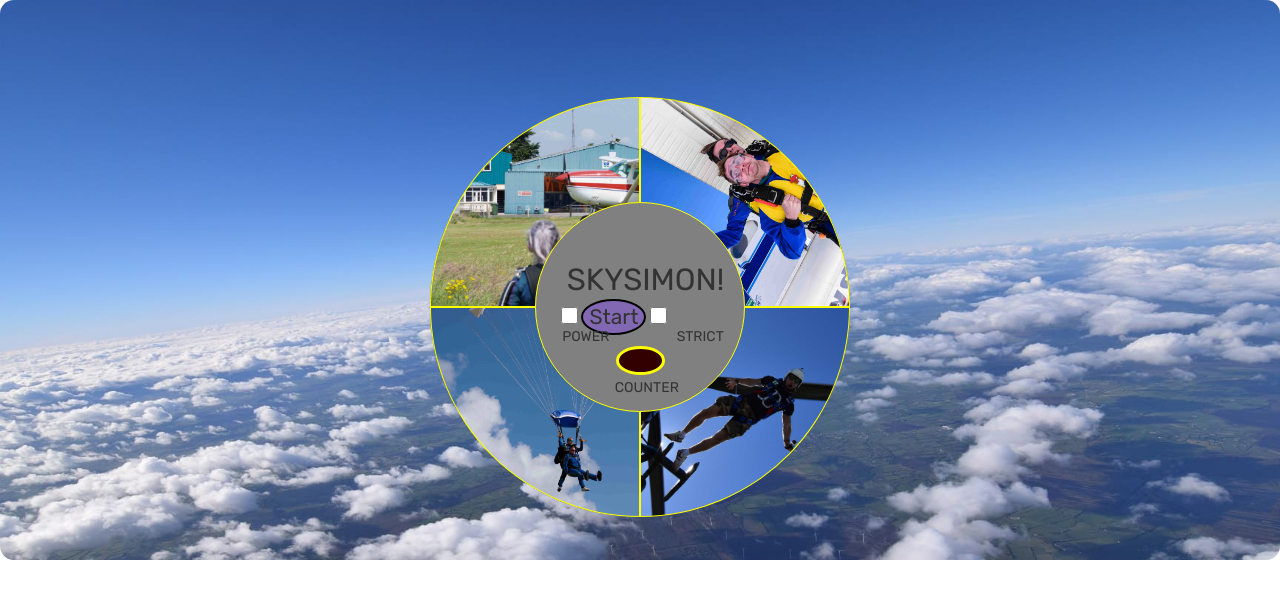
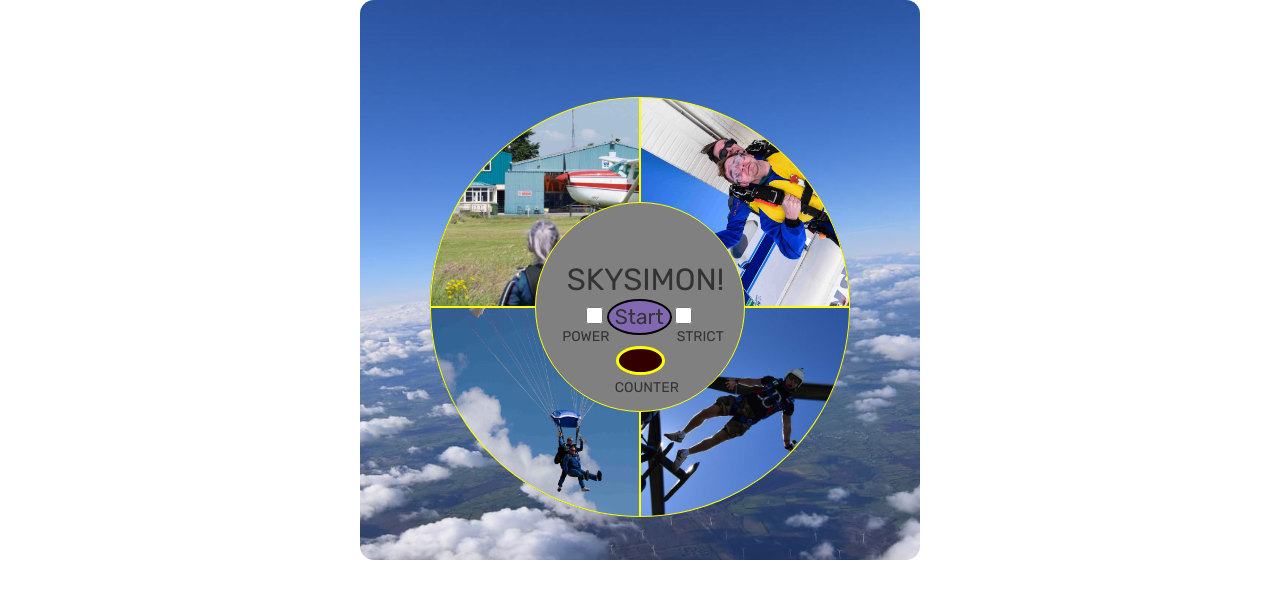
Before and after one commit to AnestIwata/simon, a PHP site: page / in a window 1280 px wide. Shown: the top 599 px of the page. Run offline with PHP 8.4, Linux system fonts and the light colour scheme.

Commit message:
styled switches

```diff
--- a/css/style.css
+++ b/css/style.css
@@ -7,7 +7,7 @@
   -o-background-size: cover;
   background-size: cover;
   height: 40em;
-
+  width: 40em;
   margin-top: 5em;
   padding-top: 3em;
   margin-left:28em;
@@ -16,7 +16,7 @@
 }
 
 .toggle {
-  margin-left: 0.8em;
+  margin-left: 1.5em;
   margin-right: 1.2em;
   width: 1.2em;
   height: 1.2em;
@@ -36,7 +36,7 @@
 #switches {
   position: absolute;
   font-family: 'Rubik';
-  margin-left: 1.8em;
+  margin-left: 3.6em;
   margin-top: 6.875em;
 
 
```
